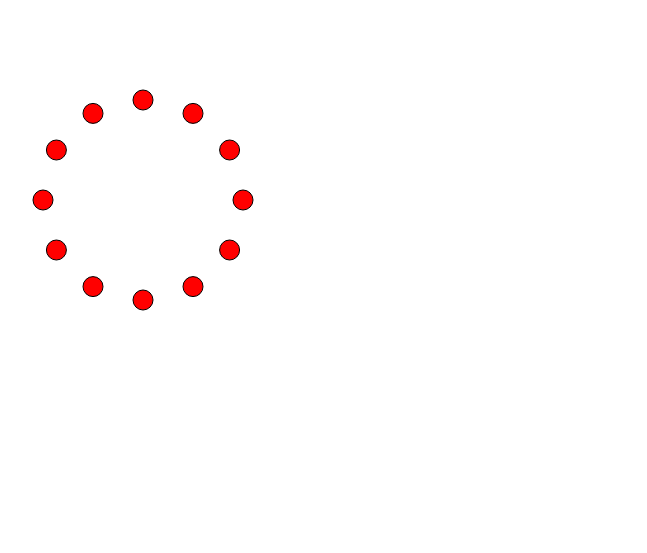
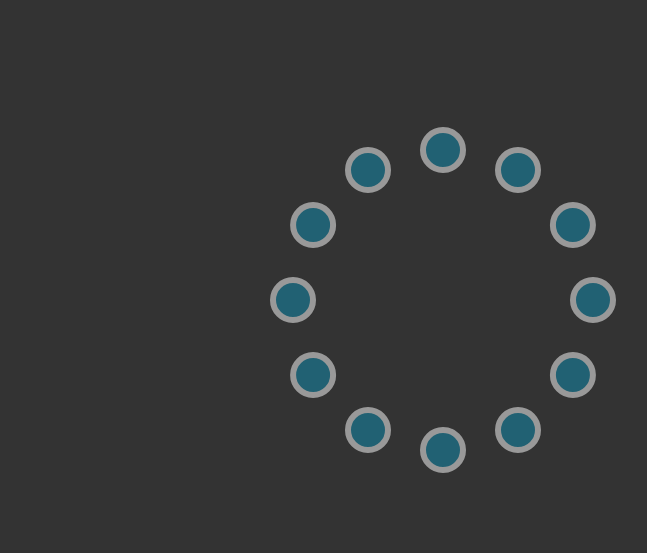
Before and after one commit to mmitchell/mdna, a plain HTML site: page index.html in a window 1280 px wide. Shown: the whole page, without its empty margins (57-704 px from the left). Drawn offline with Linux system fonts and the light colour scheme.

Commit message:
clean up the master key a bit

```diff
--- /dev/null
+++ b/css/style.css
@@ -0,0 +1,5 @@
+body {
+    background: #333;
+    color: #fff;
+    font: 300 100.1% "Helvetica Neue", Helvetica, "Arial Unicode MS", Arial, sans-serif;
+}
--- a/index.html
+++ b/index.html
@@ -1,5 +1,6 @@
 <html>
   <head>
+    <link rel="stylesheet" type="text/css" href="./css/style.css">
     <script src='http://cwilso.github.com/WebMIDIAPIShim/WebMIDIAPI.js'></script>
     <script src="./javascript/raphael-min.js"></script>
     <script src="./javascript/main.js"></script>
--- a/javascript/main.js
+++ b/javascript/main.js
@@ -21,9 +21,9 @@ function success(access) {
     output.send( event.data );
     keys_down[event.data[1]] = event.data[2];
     if(event.data[2] === 0){
-      master_key[event.data[1]%12].attr("fill", "#f00");
+      master_key[event.data[1]%12].attr("opacity", 0.5);
     } else {
-      master_key[event.data[1]%12].attr("fill", "#fff");
+      master_key[event.data[1]%12].attr("opacity", 1.0);
     }
   }
 
@@ -34,13 +34,18 @@ function error(access) {
 }
 
 setTimeout( function game(){
-  var mdna = Raphael(50, 50, 800, 800);
-  var RADIUS = 100;
+  var WIDTH = 900;
+  var HEIGHT = 500;
+  var RADIUS = 150;
+  var mdna = Raphael(50, 50, WIDTH, HEIGHT);
   master_key.forEach(function(ele, idx, arr){
     x = RADIUS*Math.sin(2*Math.PI*(idx/12));
     y = -RADIUS*Math.cos(2*Math.PI*(idx/12));
-    arr[idx] = mdna.circle(x + 150, y + 150, 10);
-    arr[idx].attr("fill", "#f00");
-    arr[idx].attr("stroke", "#000");
+    arr[idx] = mdna.circle(x + WIDTH/2, y + HEIGHT/2, 20);
+    arr[idx].attr({fill: "#1090B3",
+                   stroke: "#ffffff",
+                   "stroke-width": 6,
+                   opacity: .5
+    });
   });
 }, 300);
```
